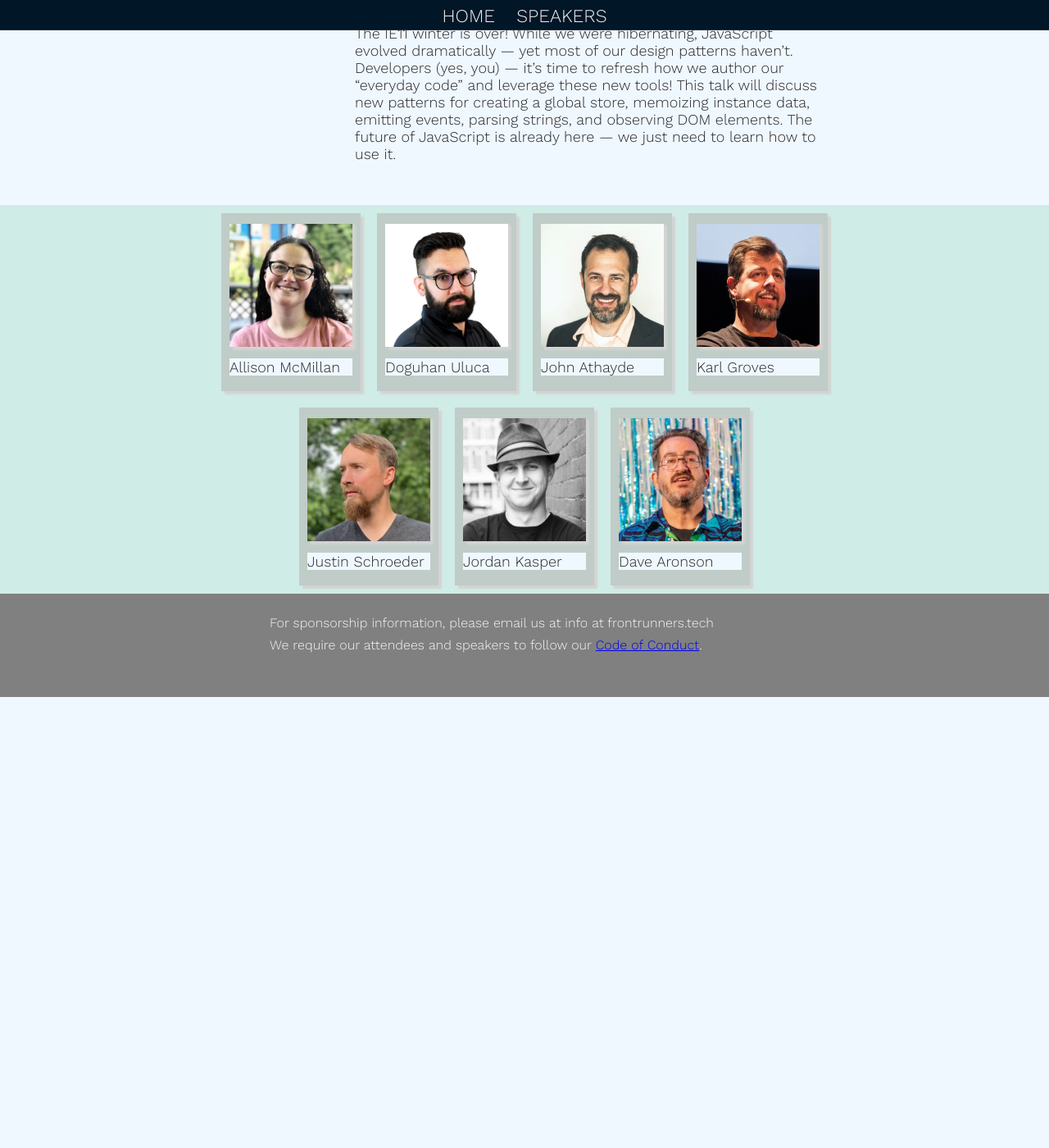
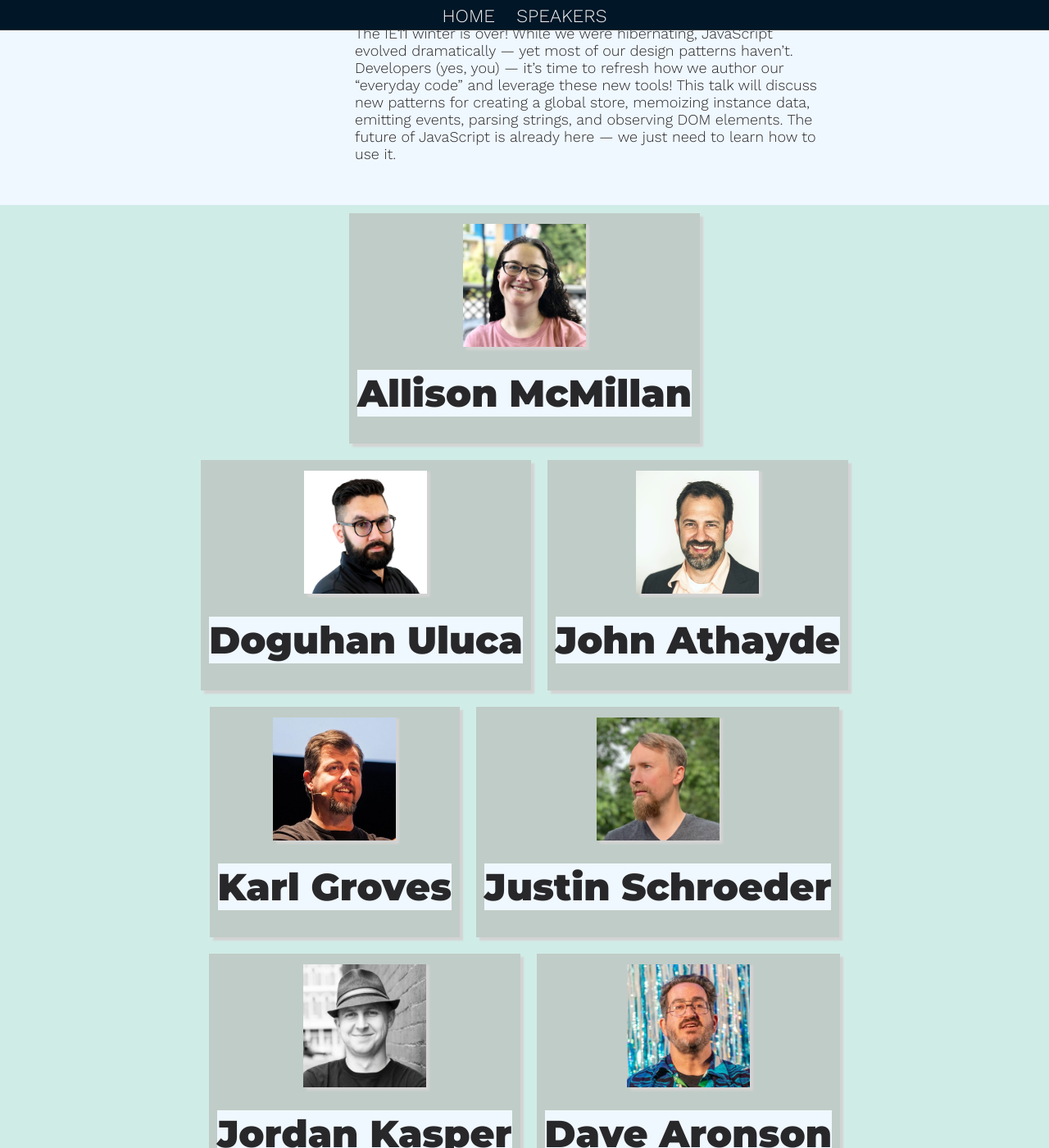
Before and after one commit to gothamgo/frontrunnersconf.github.io, a Jekyll site: the page built from test/testpage.html, in a window 1280 px wide and 1400 px high, scrolled down 3029 px. Shown: the whole window at 82% size. Built offline with Jekyll 4.4.1, drawn with Linux system fonts in a browser that asks for light colours; before the commit the page ends 3879 px from its top, so only the background shows below that.

Commit message:
Update headshots.html

```diff
--- a/_includes/headshots.html
+++ b/_includes/headshots.html
@@ -25,6 +25,15 @@
   div.headshot-cell img {
     padding: 3px 0px 0px 0px;
     box-shadow: 4px 4px 2px lightgrey;
+  }
+  div.headshot-cell p {
+    background-color: AliceBlue;
+    color: #28282B;
+    margin-top: 0.5em;
+    margin-bottom: 0.5em;
+    font-family: 'Montserrat', sans-serif;
+    font-size: 46px;
+    text-align: center;
   }
 </style>
 
```
